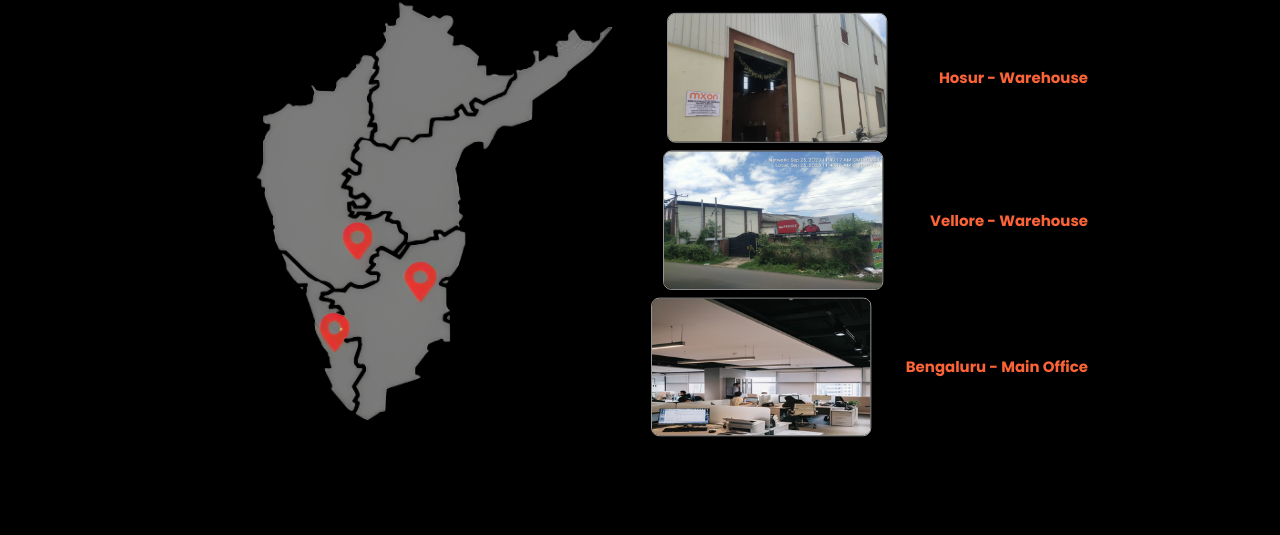
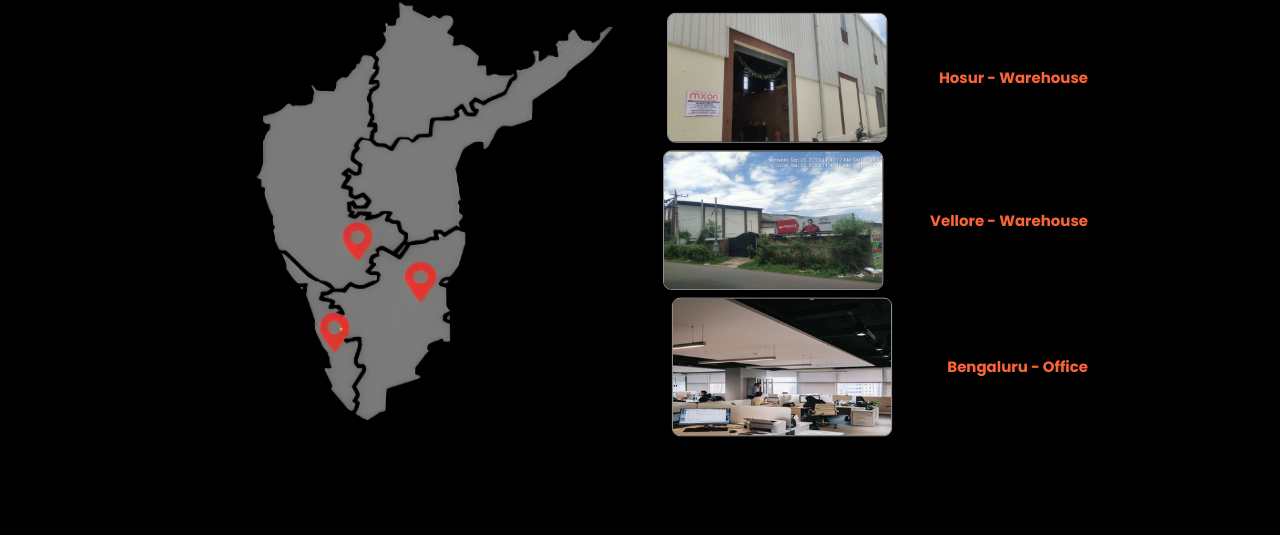
Before and after one commit to marushikashukla/mxon.github.io, a plain HTML site: page index.html in a window 1280 px wide. Shown: the part 4352-4887 px from the top of the page. Drawn offline with nearby package versions, Linux system fonts and the light colour scheme.

Commit message:
Update index.html

```diff
--- a/index.html
+++ b/index.html
@@ -225,7 +225,7 @@
                     </div>
                     <div class="row">
                         <img src="main office.png" alt="">
-                        <h3>Bengaluru - Main Office</h3>
+                        <h3>Bengaluru - Office</h3>
                     </div>
                 </div>
             </div>
```
